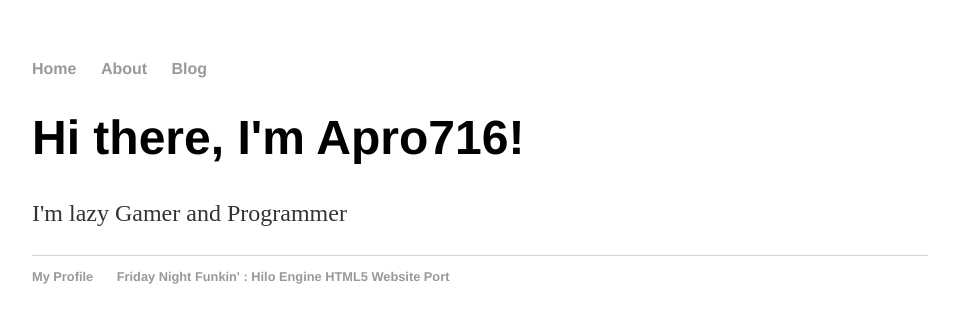
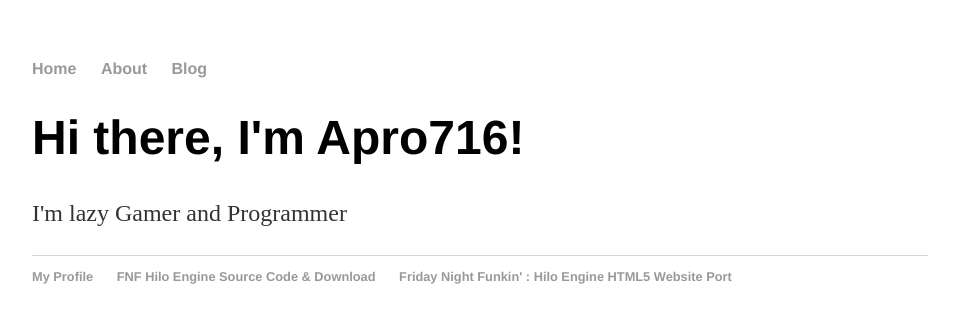
Before and after one commit to APRO716/Apro716.github.io, a plain HTML site: page index.html in a window 1280 px wide. Shown: the whole page, without its empty margins (160-1119 px from the left). Drawn offline with Linux system fonts and the light colour scheme.

Commit message:
Update index.html

```diff
--- a/index.html
+++ b/index.html
@@ -22,6 +22,7 @@
 		<footer>
     		<ul>
         		<li><a href="https://github.com/APRO716">My Profile</a></li>
+			<li><a href="https://github.com/APRO716/FNF-Hilo-Engine">FNF Hilo Engine Source Code & Download</a></li>
 			<li><a href="https://apro716.github.io/FNF-Hilo-Engine-HTML5-Version/">Friday Night Funkin' : Hilo Engine HTML5 Website Port</a></li>
 			</ul>
 		</footer>
```
